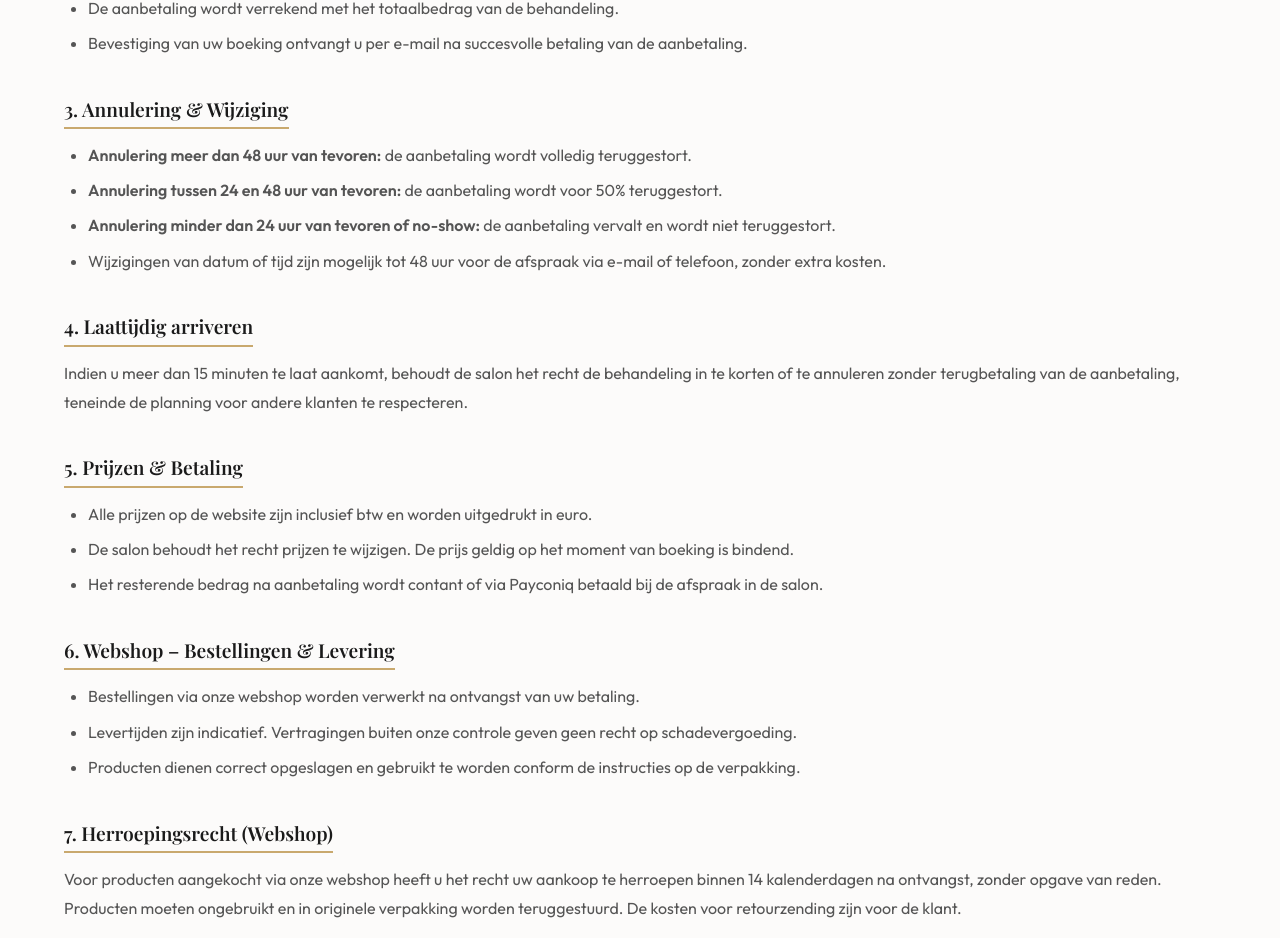
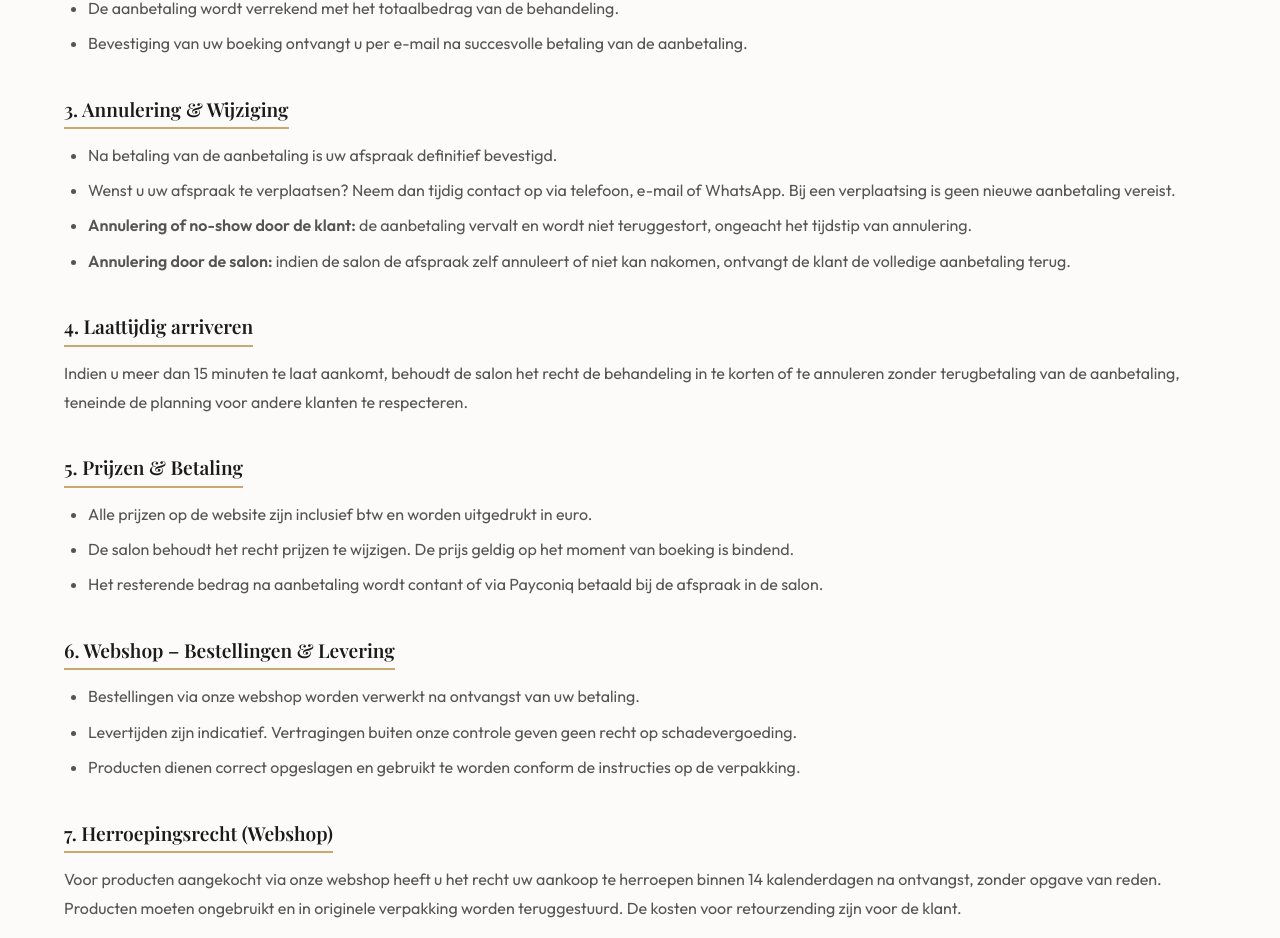
Before and after one commit to r1092656/hevanly-s, a React (Vite) app: page /algemene-voorwaarden in a window 1280 px wide. Shown: the part 875-1813 px from the top of the page. Built offline with nearby package versions, Linux system fonts and the light colour scheme; a web font is replaced by a local one.

Commit message:
aanpassing +1

```diff
--- a/src/pages/AlgemeneVoorwaarden.jsx
+++ b/src/pages/AlgemeneVoorwaarden.jsx
@@ -37,10 +37,10 @@ const AlgemeneVoorwaarden = () => {
           <div className="legal-block">
             <h2>3. Annulering & Wijziging</h2>
             <ul>
-              <li><strong>Annulering meer dan 48 uur van tevoren:</strong> de aanbetaling wordt volledig teruggestort.</li>
-              <li><strong>Annulering tussen 24 en 48 uur van tevoren:</strong> de aanbetaling wordt voor 50% teruggestort.</li>
-              <li><strong>Annulering minder dan 24 uur van tevoren of no-show:</strong> de aanbetaling vervalt en wordt niet teruggestort.</li>
-              <li>Wijzigingen van datum of tijd zijn mogelijk tot 48 uur voor de afspraak via e-mail of telefoon, zonder extra kosten.</li>
+              <li>Na betaling van de aanbetaling is uw afspraak definitief bevestigd.</li>
+              <li>Wenst u uw afspraak te verplaatsen? Neem dan tijdig contact op via telefoon, e-mail of WhatsApp. Bij een verplaatsing is geen nieuwe aanbetaling vereist.</li>
+              <li><strong>Annulering of no-show door de klant:</strong> de aanbetaling vervalt en wordt niet teruggestort, ongeacht het tijdstip van annulering.</li>
+              <li><strong>Annulering door de salon:</strong> indien de salon de afspraak zelf annuleert of niet kan nakomen, ontvangt de klant de volledige aanbetaling terug.</li>
             </ul>
           </div>
 
```
